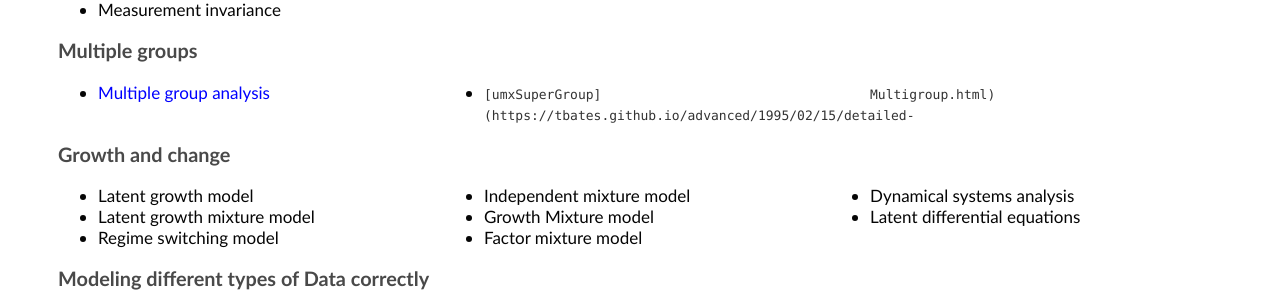
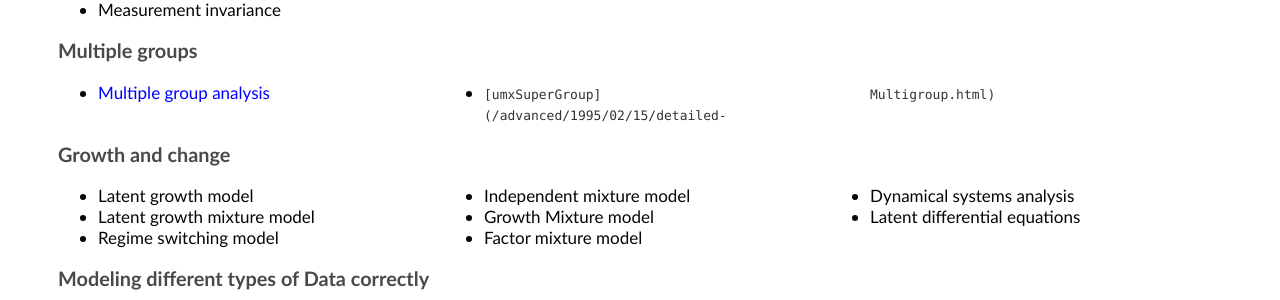
Before and after one commit to tbates/tbates.github.io, a Jekyll site: the page built from _posts/2001-06-20-container-Examples-organized.markdown, in a window 1280 px wide. Shown: the part 619-919 px from the top of the page. Built offline with Jekyll 4.4.1, drawn with Linux system fonts in a browser that asks for light colours; some of the changed lines change nothing that is shown.

Commit message:
no message

```diff
--- a/_posts/2001-06-20-container-Examples-organized.markdown
+++ b/_posts/2001-06-20-container-Examples-organized.markdown
@@ -51,8 +51,8 @@
 <!-- * Test equating -->
 
 ### Multiple groups
-* [Multiple group analysis](https://tbates.github.io/advanced/1995/02/15/detailed-Multigroup.html)
-* `[umxSuperGroup](https://tbates.github.io/advanced/1995/02/15/detailed-Multigroup.html)`
+* [Multiple group analysis](/advanced/1995/02/15/detailed-Multigroup.html)
+* `[umxSuperGroup](/advanced/1995/02/15/detailed-Multigroup.html)`
 
 ### Growth and change
 * Latent growth model
```
